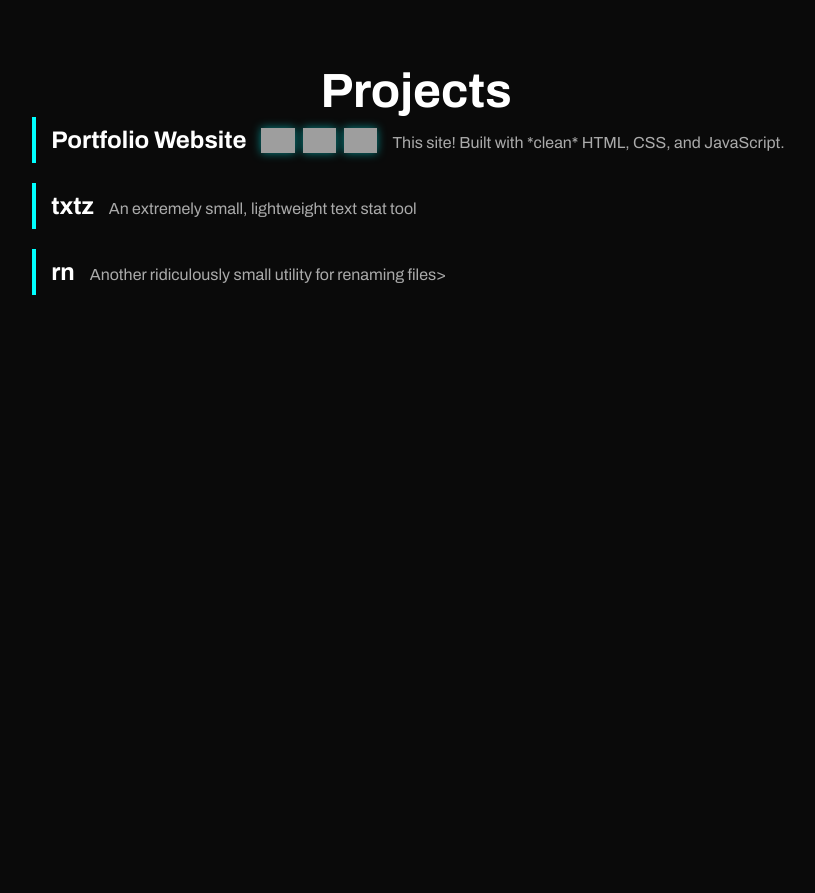
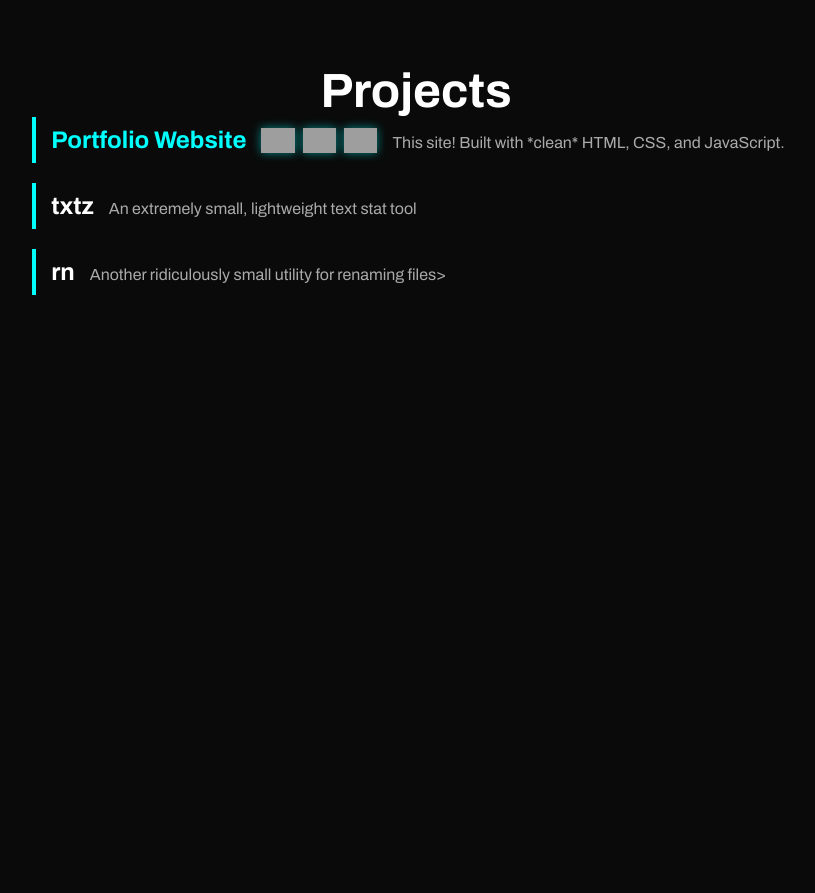
Before and after one commit to teabeen/tfuhrer, a plain HTML site: page index.html in a window 1280 px wide. Shown: the part 1820-2713 px from the top of the page, without its empty margins (224-1039 px from the left). Drawn offline with Linux system fonts and the light colour scheme; grey boxes are pictures that could not be loaded; a script that the page names is missing.

Commit message:
smol change

```diff
--- a/index.html
+++ b/index.html
@@ -27,7 +27,7 @@
         <h2>Projects</h2>
         <ul class="project-list">
             <li>
-                <strong>Portfolio Website</strong>
+                <strong><a href="https://teabeen.github.io/tfuhrer">Portfolio Website</a></strong>
                 <span class="icons">
                     <img src="https://cdn.jsdelivr.net/gh/devicons/devicon@latest/icons/html5/html5-original.svg" alt="HTML" >
                     <img src="https://cdn.jsdelivr.net/gh/devicons/devicon@latest/icons/css3/css3-original.svg" alt="CSS">
```
